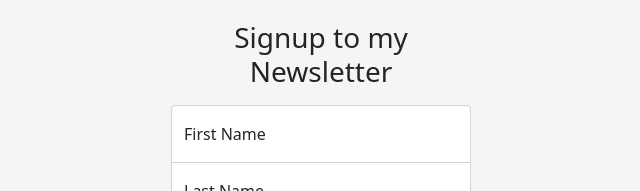
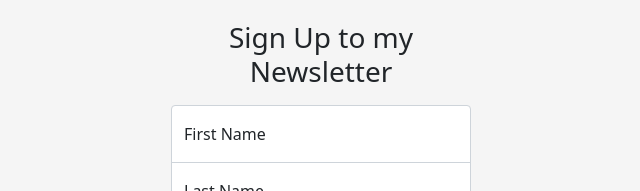
Before and after one commit to kadenbrockman/kb-signup, a website: page signup.html in a window 1280 px wide. Shown: the part 226-417 px from the top of the page, 319-959 px from the left. Drawn offline with nearby package versions, Linux system fonts and the light colour scheme.

Commit message:
changed title

```diff
--- a/signup.html
+++ b/signup.html
@@ -36,7 +36,7 @@
 <main class="form-signin">
   <form action="/" method="POST">
     <img class="mb-4" src="images/kadenbicon.PNG" alt="" width="72" height="72">
-    <h1 class="h3 mb-3 fw-normal">Signup to my Newsletter</h1>
+    <h1 class="h3 mb-3 fw-normal">Sign Up to my Newsletter</h1>
 
     <div class="form-floating">
       <input type="text" name="userFirstName" class="form-control top" id="inputName" placeholder="First Name">
```
